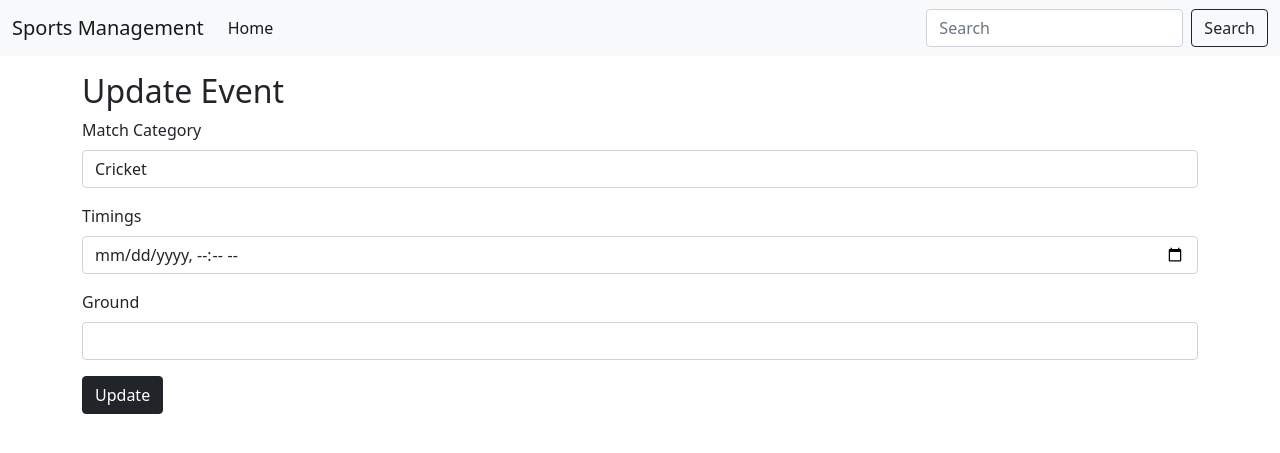
After one commit to r4rajat/SportsManagement, a Flask app: template templates/update.html in a window 1280 px wide. The commit adds this page. Shown: the top 453 px of the page. Run offline with Flask 2, Linux system fonts and the light colour scheme; the template is opened without the code that fills it, so the values that code supplies are empty.

Commit message:
Admin Portal update Event
Signed-off-by: Rajat Gupta <rajat.gupta@veeam.com>

```diff
--- a/main.py
+++ b/main.py
@@ -2,7 +2,6 @@ import constant
 from config import app
 from flask import render_template, request, redirect, make_response
 import functions
-from datetime import datetime
 
 
 @app.route('/')
@@ -75,5 +74,24 @@ def add_event():
         return render_template("admin.html")
 
 
+@app.route('/update_event/<_id>', methods=['GET', 'POST'])
+def update_event(_id):
+    if request.method == 'POST':
+        category = request.form['category']
+        timing = request.form['time']
+        ground = request.form['ground']
+        functions.update_event(_id, category, timing, ground)
+        status, data = functions.get_all_events()
+        allEvents = []
+        for event in data:
+            event[constant.ID] = str(event[constant.ID])
+            allEvents.append(event)
+        resp = make_response(render_template("admin.html", allEvents=allEvents))
+        return resp
+
+    event = functions.get_event(_id)
+    return render_template("update.html", event=event)
+
+
 if __name__ == '__main__':
     app.run(host='0.0.0.0', port=8080, debug=True)
--- a/templates/admin.html
+++ b/templates/admin.html
@@ -53,8 +53,8 @@
                 <td>{{event.TIMING}}</td>
                 <td>{{event.GROUND}}</td>
                 <td>
-                  <a href="/update/{{event.sno}}" type="button" class="btn btn-outline-dark btn-sm mx-1">Update</a>
-                  <a href="/delete/{{event.sno}}" type="button" class="btn btn-outline-dark btn-sm mx-1">Delete</a>
+                  <a href="/update_event/{{event._id}}" type="button" class="btn btn-outline-dark btn-sm mx-1">Update</a>
+                  <a href="/delete_event/{{event._id}}" type="button" class="btn btn-outline-dark btn-sm mx-1">Delete</a>
 
                 </td>
               </tr>
--- /dev/null
+++ b/templates/update.html
@@ -0,0 +1,56 @@
+{% extends 'base.html' %}
+{% block title %} Home{% endblock title %}
+{% block body %}
+
+    <div class="container my-3">
+        <h2>Update Event</h2>
+        <form action="/update_event/{{event._id}}" method="POST">
+            <div class="mb-3">
+              <label for="category" class="form-label">Match Category</label>
+              <select class="form-control" id="category" name="category" content="{{ event.CATEGORY }}">
+                  {% if event.CATEGORY=="Cricket" %}
+                    <option value="Cricket" selected>Cricket</option>
+                  {% else %}
+                    <option value="Cricket">Cricket</option>
+                  {% endif %}
+
+                  {% if event.CATEGORY=="Football" %}
+                    <option value="Football" selected>Football</option>
+                  {% else %}
+                    <option value="Football">Football</option>
+                  {% endif %}
+
+                  {% if event.CATEGORY=="Badminton" %}
+                    <option value="Badminton" selected>Badminton</option>
+                  {% else %}
+                    <option value="Badminton">Badminton</option>
+                  {% endif %}
+              </select>
+            </div>
+            <div class="mb-3">
+              <label for="time" class="form-label">Timings</label>
+              <input type="datetime-local" class="form-control" name="time" id="time" value="{{ event.TIMING }}">
+            </div>
+            <div class="mb-3">
+              <label for="ground" class="form-label">Ground</label>
+              <input type="text" class="form-control" name="ground" id="ground" value="{{ event.GROUND }}">
+            </div>
+
+            <button type="submit" class="btn btn-dark">Update</button>
+          </form>
+    </div>
+
+    <!-- Optional JavaScript; choose one of the two! -->
+
+    <!-- Option 1: Bootstrap Bundle with Popper -->
+    <script src="https://cdn.jsdelivr.net/npm/bootstrap@5.0.0-beta2/dist/js/bootstrap.bundle.min.js"
+        integrity="sha384-b5kHyXgcpbZJO/tY9Ul7kGkf1S0CWuKcCD38l8YkeH8z8QjE0GmW1gYU5S9FOnJ0"
+        crossorigin="anonymous"></script>
+
+    <!-- Option 2: Separate Popper and Bootstrap JS -->
+    <!--
+    <script src="https://cdn.jsdelivr.net/npm/@popperjs/core@2.6.0/dist/umd/popper.min.js" integrity="sha384-KsvD1yqQ1/1+IA7gi3P0tyJcT3vR+NdBTt13hSJ2lnve8agRGXTTyNaBYmCR/Nwi" crossorigin="anonymous"></script>
+    <script src="https://cdn.jsdelivr.net/npm/bootstrap@5.0.0-beta2/dist/js/bootstrap.min.js" integrity="sha384-nsg8ua9HAw1y0W1btsyWgBklPnCUAFLuTMS2G72MMONqmOymq585AcH49TLBQObG" crossorigin="anonymous"></script>
+    -->
+
+{% endblock body %}
```
Also changed, not shown: functions.py (+38 -0 lines).
